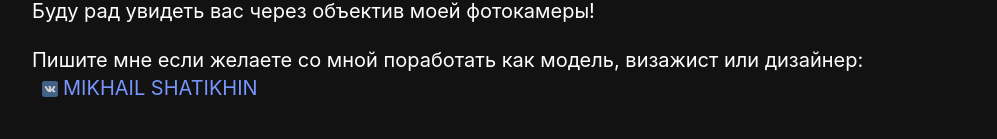
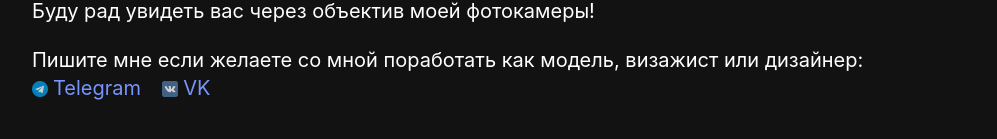
Before and after one commit to mshatikhin/photo-site, a SvelteKit app: page /contacts in a window 1280 px wide. Shown: the part 905-1044 px from the top of the page, without its empty margins (128-1125 px from the left). Built offline with nearby package versions, Linux system fonts and the light colour scheme.

Commit message:
add tg contact

```diff
--- a/src/routes/contacts/+page.svelte
+++ b/src/routes/contacts/+page.svelte
@@ -1,6 +1,7 @@
 <script lang="ts">
   let me = "assets/me.jpg";
   let vk = "assets/vk.png";
+  let tg = "assets/tg.png";
 </script>
 
 <section class="about">
@@ -23,10 +24,16 @@
     </article>
     <div class="contacts">
       Пишите мне если желаете со мной поработать как модель, визажист или дизайнер:
-      <a class="contactListLink" href="//vk.me/id2069565">
-        <img src={vk} alt="Vk Mikhail Shatikhin" />
-        <span class="contactListText">MIKHAIL SHATIKHIN</span>
-      </a>
+      <p>
+        <a class="contactListLink" href="https://t.me/mshatikhin">
+          <img src={tg} alt="Tg Mikhail Shatikhin" />
+          <span class="contactListText">Telegram</span>
+        </a>&nbsp;
+        <a class="contactListLink" href="https://vk.me/id2069565">
+          <img src={vk} alt="Vk Mikhail Shatikhin" />
+          <span class="contactListText">VK</span>
+        </a>
+      </p>
     </div>
   </div>
 </section>
@@ -46,7 +53,7 @@
   .contactListLink {
     display: inline-flex;
     align-items: baseline;
-    margin-left: 10px;
+    margin-right: 10px;
   }
 
   .contactListLink:hover img {
```
Also changed, not shown: static/assets/tg.png (added).
